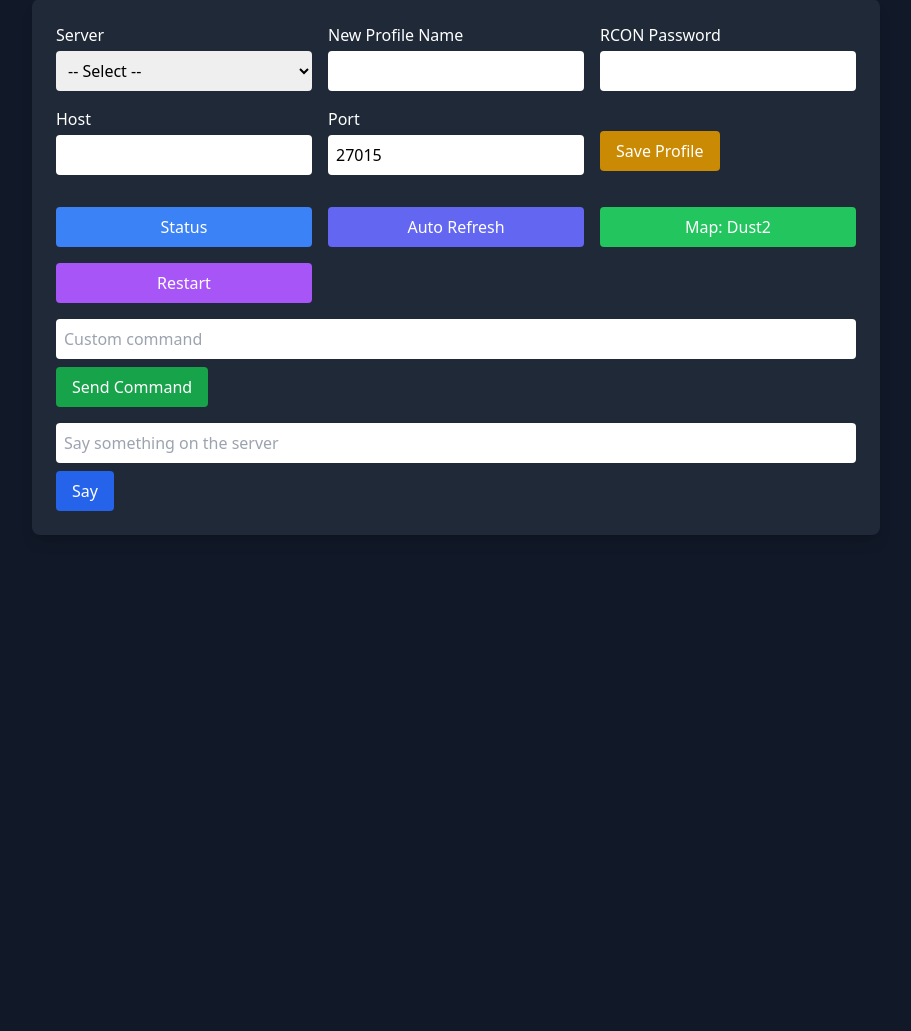
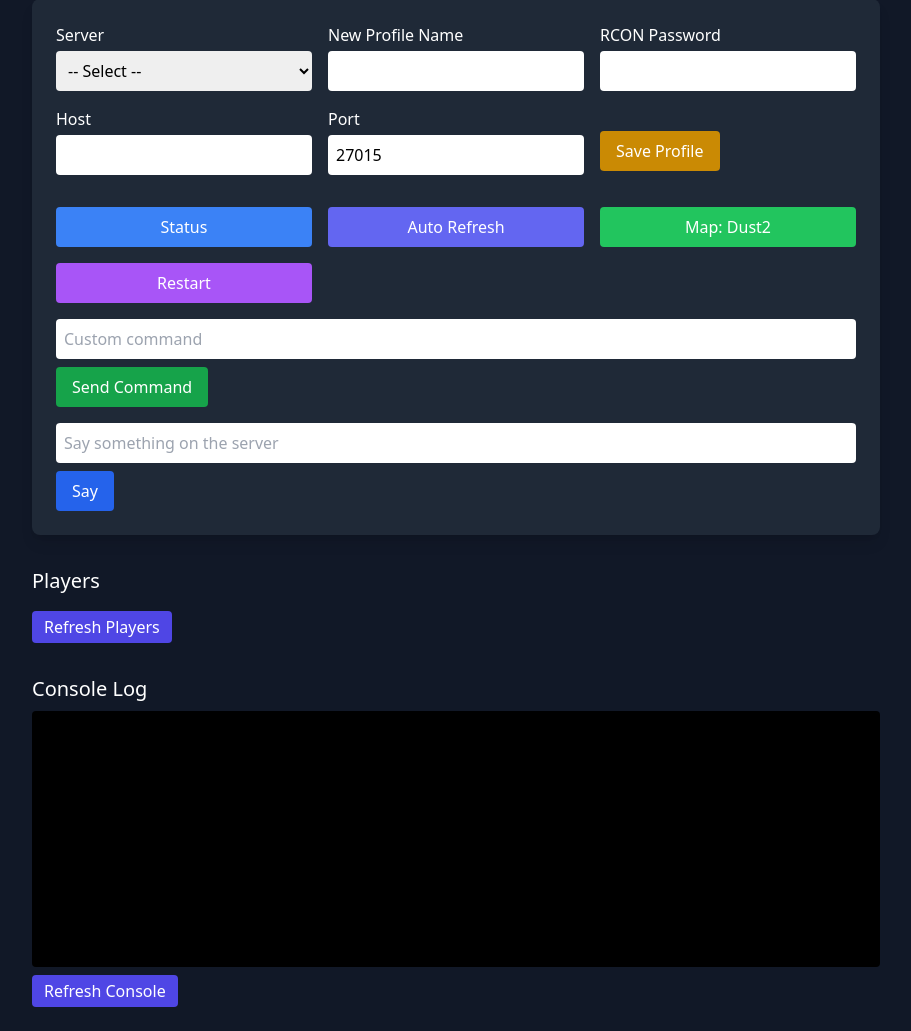
Before and after one commit to Devilblader87/Test, a Flask app: page / in a window 1280 px wide. Shown: the part 85-1116 px from the top of the page, without its empty margins (184-1095 px from the left). Before the commit the page ends 620 px from the top, so only its background shows below. Run offline with Flask 3, Linux system fonts and the light colour scheme; some libraries are stand-ins or nearby versions.

Commit message:
Add player listing and console log

```diff
--- a/app.py
+++ b/app.py
@@ -1,5 +1,14 @@
 from flask import Flask, render_template, request, jsonify
 import socket, os, json
+
+# simple in-memory console log
+CONSOLE_LOG = []
+
+def append_log(entry: str):
+    """Add a message to the in-memory log keeping the last 50 entries."""
+    CONSOLE_LOG.append(entry)
+    if len(CONSOLE_LOG) > 50:
+        CONSOLE_LOG.pop(0)
 
 app = Flask(__name__)
 SERVER_FILE = 'servers.json'
@@ -52,6 +61,22 @@ def decode_resp(resp_bytes):
     print(f"Decoded response:\n{decoded}")
     return decoded or "(no response)"
 
+def parse_players(status_output: str):
+    """Parse `status` command output and extract a list of players."""
+    players = []
+    for line in status_output.splitlines():
+        line = line.strip()
+        if line.startswith('#') and '"' in line:
+            # typical line: # 1 "name" 1 STEAM_... 0 00:34 20 0 ip
+            parts = line.split('"')
+            if len(parts) >= 3:
+                name = parts[1]
+                fields = line.split()
+                userid = fields[2] if len(fields) > 2 else ''
+                ping = fields[-2] if len(fields) > 1 else ''
+                players.append({'name': name, 'userid': userid, 'ping': ping})
+    return players
+
 # Main page + form handler
 @app.route('/', methods=['GET', 'POST'])
 def index():
@@ -71,12 +96,14 @@ def index():
         if say_message:
             raw = send_rcon(host, int(port), password, f"say {say_message}")
             output = decode_resp(raw)
+            append_log(output)
         else:
             command = form.get('command', '').strip()
             if host and port and password and command:
                 try:
                     raw = send_rcon(host, int(port), password, command)
                     output = decode_resp(raw)
+                    append_log(output)
                 except Exception as e:
                     output = f"Error: {e}"
                     print("Exception occurred:", e)
@@ -94,5 +121,22 @@ def index():
 def get_server(name):
     return jsonify(load_servers().get(name, {}))
 
+# API to fetch console log
+@app.route('/console')
+def get_console():
+    return jsonify(CONSOLE_LOG)
+
+# API to fetch player list using status command
+@app.route('/players', methods=['POST'])
+def get_players():
+    data = request.get_json(force=True)
+    host = data.get('host')
+    port = int(data.get('port', 27015))
+    password = data.get('password', '')
+    raw = send_rcon(host, port, password, 'status')
+    output = decode_resp(raw)
+    append_log(output)
+    return jsonify(parse_players(output))
+
 if __name__ == '__main__':
     app.run(host='0.0.0.0', port=5000)
--- a/templates/index.html
+++ b/templates/index.html
@@ -46,7 +46,7 @@
 
             <div class="grid grid-cols-1 md:grid-cols-3 gap-4 pt-4">
                 <button name="command" value="status" class="bg-blue-500 hover:bg-blue-600 px-4 py-2 rounded">Status</button>
-                <button type="button" onclick="autoRefresh()" class="bg-indigo-500 hover:bg-indigo-600 px-4 py-2 rounded">Auto Refresh</button>
+                <button type="button" onclick="startAuto()" class="bg-indigo-500 hover:bg-indigo-600 px-4 py-2 rounded">Auto Refresh</button>
                 <button name="command" value="map de_dust2" class="bg-green-500 hover:bg-green-600 px-4 py-2 rounded">Map: Dust2</button>
                 <button name="command" value="sv_restart 1" class="bg-purple-500 hover:bg-purple-600 px-4 py-2 rounded">Restart</button>
             </div>
@@ -68,6 +68,18 @@
                 </div>
             {% endif %}
         </form>
+
+        <div class="mt-8">
+            <h2 class="text-xl mb-2">Players</h2>
+            <ul id="playersList" class="list-disc pl-5"></ul>
+            <button type="button" onclick="fetchPlayers()" class="mt-2 bg-indigo-600 hover:bg-indigo-700 px-3 py-1 rounded">Refresh Players</button>
+        </div>
+
+        <div class="mt-8">
+            <h2 class="text-xl mb-2">Console Log</h2>
+            <pre id="consoleLog" class="bg-black p-4 rounded text-green-400 font-mono whitespace-pre-wrap h-64 overflow-y-auto"></pre>
+            <button type="button" onclick="refreshConsole()" class="mt-2 bg-indigo-600 hover:bg-indigo-700 px-3 py-1 rounded">Refresh Console</button>
+        </div>
     </div>
 
     <script>
@@ -82,22 +94,37 @@
             document.getElementById('password').value = data.password || '';
         }
 
-        function autoRefresh() {
+        async function fetchPlayers() {
+            const host = document.getElementById('host').value;
+            const port = document.getElementById('port').value;
+            const password = document.getElementById('password').value;
+            const res = await fetch('/players', {
+                method: 'POST',
+                headers: { 'Content-Type': 'application/json' },
+                body: JSON.stringify({ host, port, password })
+            });
+            const players = await res.json();
+            const list = document.getElementById('playersList');
+            list.innerHTML = '';
+            players.forEach(p => {
+                const li = document.createElement('li');
+                li.textContent = `${p.name} (id ${p.userid}, ping ${p.ping})`;
+                list.appendChild(li);
+            });
+        }
+
+        async function refreshConsole() {
+            const res = await fetch('/console');
+            const logs = await res.json();
+            document.getElementById('consoleLog').textContent = logs.join('\n');
+        }
+
+        function startAuto() {
+            fetchPlayers();
+            refreshConsole();
             setInterval(() => {
-                const form = document.querySelector('form');
-
-                // Remove any previous auto-added input
-                const existing = document.querySelector('input[name="command"][data-auto="true"]');
-                if (existing) existing.remove();
-
-                const input = document.createElement('input');
-                input.type = 'hidden';
-                input.name = 'command';
-                input.value = 'status';
-                input.setAttribute('data-auto', 'true'); // so we can identify it
-                form.appendChild(input);
-
-                form.submit();
+                fetchPlayers();
+                refreshConsole();
             }, 10000); // every 10 seconds
         }
     </script>
```
